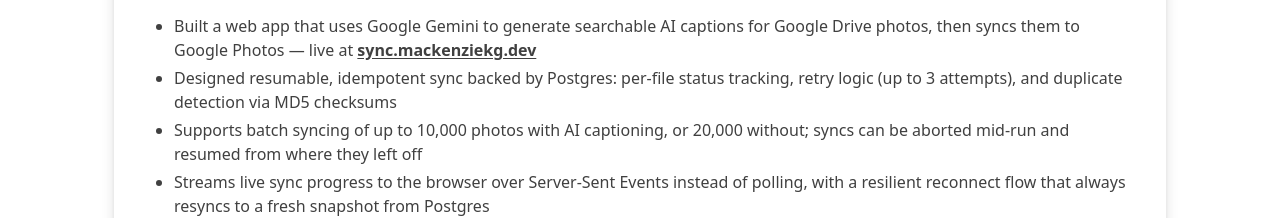
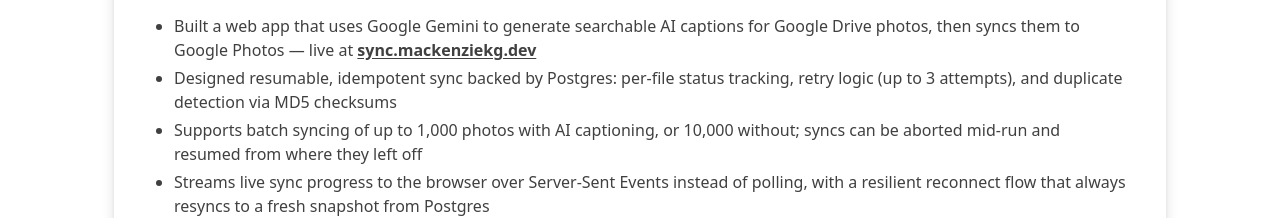
Before and after one commit to mackenzie-km/portfolio, a React (Vite) app: page /coding in a window 1280 px wide. Shown: the part 1313-1531 px from the top of the page. Built offline with nearby package versions, Linux system fonts and the light colour scheme.

Commit message:
update verbiage on tag and sync

```diff
--- a/src/Coding.jsx
+++ b/src/Coding.jsx
@@ -214,7 +214,7 @@
               </a>
             </>,
             "Designed resumable, idempotent sync backed by Postgres: per-file status tracking, retry logic (up to 3 attempts), and duplicate detection via MD5 checksums",
-            "Supports batch syncing of up to 10,000 photos with AI captioning, or 20,000 without; syncs can be aborted mid-run and resumed from where they left off",
+            "Supports batch syncing of up to 1,000 photos with AI captioning, or 10,000 without; syncs can be aborted mid-run and resumed from where they left off",
             "Streams live sync progress to the browser over Server-Sent Events instead of polling, with a resilient reconnect flow that always resyncs to a fresh snapshot from Postgres",
           ]}
           icons={[
```
